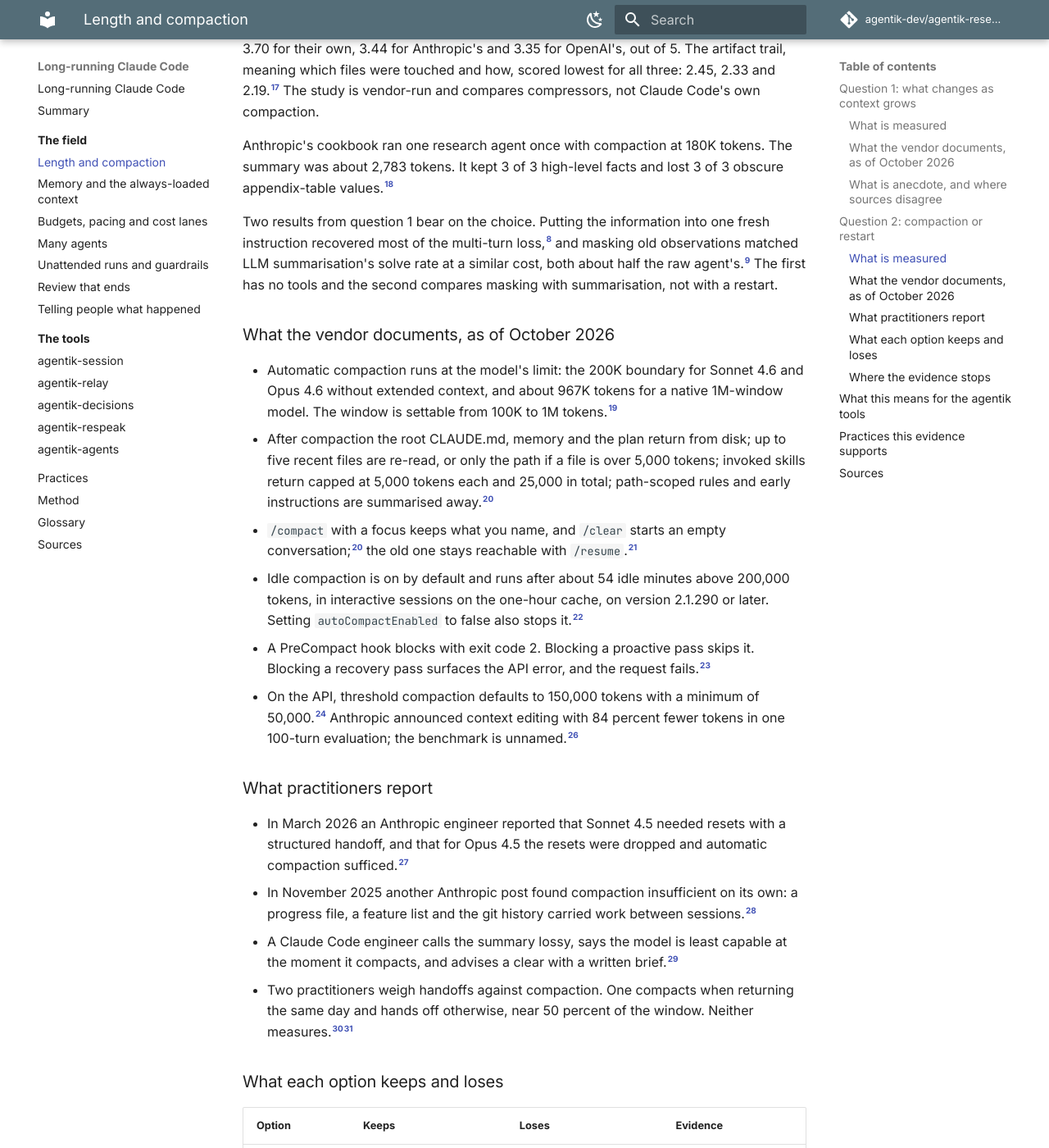
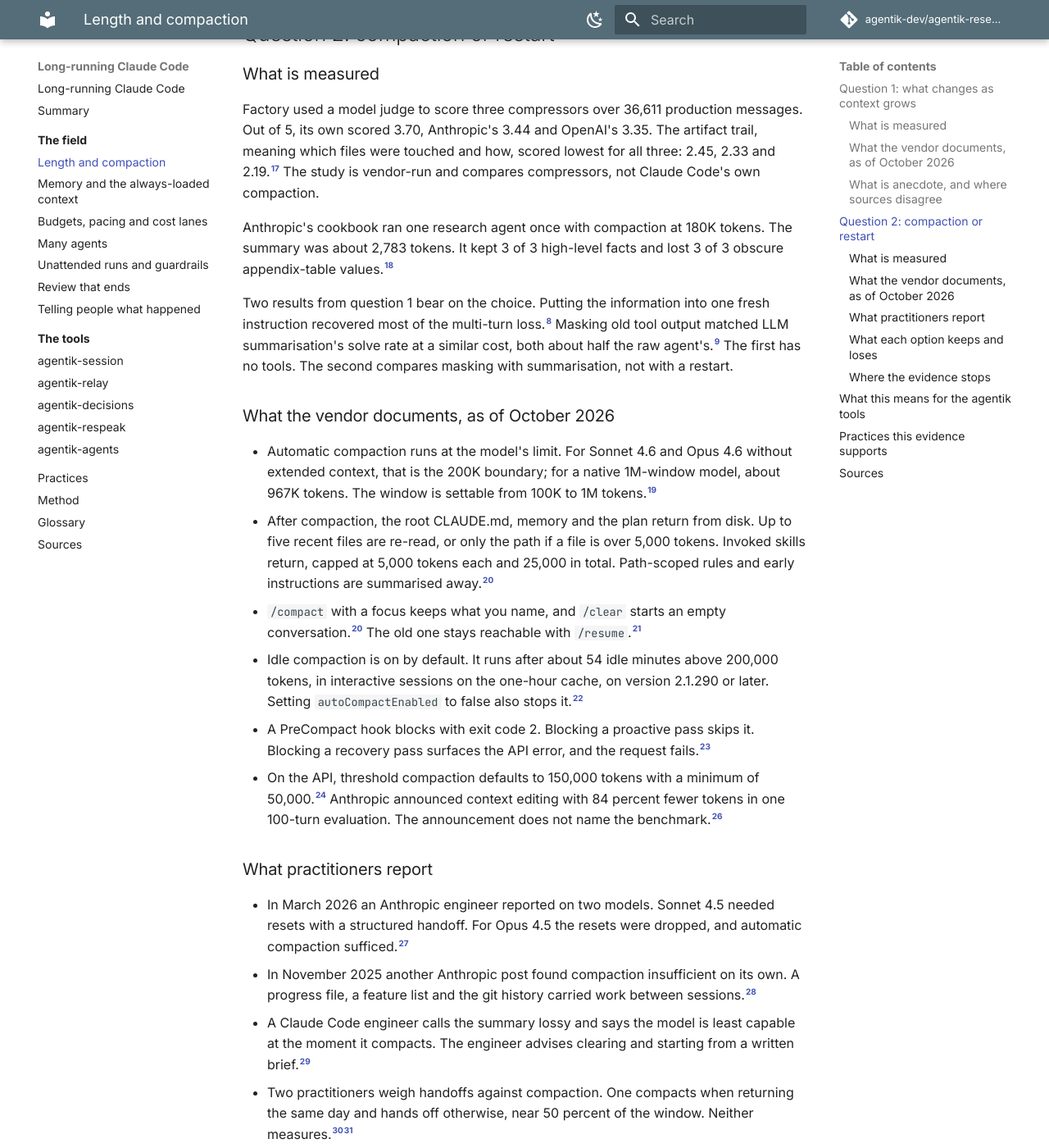
Before and after one commit to agentik-dev/agentik-research, an MkDocs documentation site: the page built from docs/field/length-and-compaction.md, in a window 1280 px wide and 1400 px high, scrolled down 2711 px. Shown: the whole window at 82% size. Built offline with MkDocs 1.6.1 and Material for MkDocs 9.7.7, drawn with Linux system fonts in a browser that asks for light colours; comment, search, counter and statistics services are not loaded; some of the changed text lies outside the part shown.

Commit message:
edit: summary, length-and-compaction and memory, respeak's editorial pass

```diff
--- a/docs/field/length-and-compaction.md
+++ b/docs/field/length-and-compaction.md
@@ -1,6 +1,8 @@
 # Length and compaction
 
-Two results decide how you run a long session. The longer the context, the worse the model does, even when the fact it needs is in the window. That is measured across models and tasks.[^levy][^du][^modarressi] Compaction keeps the gist and drops the specifics, and no study shows that a restart from a written handoff does better. Anthropic's own harness work moved state into files and git instead of trusting the summary.[^factory][^cookbook][^harnesses] This chapter answers research questions 1 and 2: how behaviour changes as context grows, and what compaction, summaries and a restart each keep and lose.
+Two results decide how you run a long session. First, the longer the context, the worse the model does, even when the fact it needs is in the window. Studies measure this across models and tasks.[^levy][^du][^modarressi] Second, compaction keeps the gist and drops the specifics. No study shows that a restart from a written handoff does better. Anthropic's own harness work moved state into files and git instead of trusting the summary.[^factory][^cookbook][^harnesses]
+
+This chapter answers research questions 1 and 2: how behaviour changes as context grows, and what compaction, summaries and a restart each keep and lose.
 
 ## Question 1: what changes as context grows
 
@@ -19,50 +21,54 @@ Two results decide how you run a long session. The longer the context, the worse
 | Lindenbauer et al., 2025[^masking] | Tool output in a coding agent's context | Tool output was about 84 percent of a turn's tokens; masking old output cut cost 50 percent or more in four of five setups; solve rate moved from -2.0 to +2.8 points in three and fell 4.0 in the fourth | SWE-agent, five configurations |
 | Gloaguen et al., 2026[^gloaguen] | Repository context files for coding agents | Resolution changed by -0.5 to -2 points, neither change significant, and cost rose 20 to 23 percent with an agent-generated file | Compares a file with none; does not vary file length |
 
-Three things stand out. Length hurts on its own, not only through retrieval failure.[^du] Instruction count hurts too, separately from token count, and the main failure is omission, not contradiction.[^ifscale] Most of a coding agent's context is tool output, and dropping the old output costs little or nothing in solve rate.[^masking]
+Length hurts on its own, not only through retrieval failure.[^du] Instruction count hurts too, separately from token count, and the main failure is omission, not contradiction.[^ifscale] Most of a coding agent's context is tool output, and dropping the old output costs little or nothing in solve rate.[^masking]
 
 ### What the vendor documents, as of October 2026
 
-Anthropic's documentation names the effect: accuracy and recall degrade as the token count grows, and it calls this context rot.[^ctxdoc] The same page gives the windows. A 1M-token window applies to Fable and Mythos models, Opus 4.6 and later, Sonnet 4.6 and later, and Haiku 5.5; Sonnet 4.5 and older have 200K.[^ctxdoc] Pricing is the same across the 1M window except for Haiku 5.5, where prompts over 100,000 tokens cost 0.50 and 2.50 dollars per million input and output tokens against 0.10 and 0.50; the base prices are 10 and 50 for Fable 5.1, 4 and 20 for Opus 5.5, and 2 and 10 for Sonnet 5.5.[^pricing] Claude Code defaults Fable, Sonnet 5 and later, Haiku 5.5 and Opus 4.7 and later to the 1M window, needs a `[1m]` suffix for Opus 4.6 and Sonnet 4.6, and compacts at about 967K tokens on a 1M model.[^modelconfig] Its best-practices page says performance degrades as the window fills, without a measurement, and its memory page says to keep CLAUDE.md under 200 lines.[^bestpractices][^memory]
+Anthropic's documentation names the effect context rot: accuracy and recall degrade as the token count grows.[^ctxdoc] The same page gives the windows. A 1M-token window applies to Fable and Mythos models, Opus 4.6 and later, Sonnet 4.6 and later, and Haiku 5.5. Sonnet 4.5 and older have 200K.[^ctxdoc]
+
+Pricing is the same across the 1M window except for Haiku 5.5. There, prompts over 100,000 tokens cost 0.50 and 2.50 dollars per million input and output tokens, against 0.10 and 0.50. The base prices are 10 and 50 for Fable 5.1, 4 and 20 for Opus 5.5, and 2 and 10 for Sonnet 5.5.[^pricing]
+
+Claude Code defaults Fable, Sonnet 5 and later, Haiku 5.5 and Opus 4.7 and later to the 1M window. Opus 4.6 and Sonnet 4.6 need a `[1m]` suffix. On a 1M model, Claude Code compacts at about 967K tokens.[^modelconfig] Its best-practices page says performance degrades as the window fills, and gives no measurement.[^bestpractices] Its memory page says to keep CLAUDE.md under 200 lines.[^memory]
 
 ### What is anecdote, and where sources disagree
 
-- The position effect is disputed by date. The 2023 models show a U-shape;[^liu] the 2025 models in the Chroma study showed no notable variation across eleven positions on a simple task.[^chroma] Neither tests a current Claude model.
-- The newest Claude models in the length studies are Opus 4 and Sonnet 4, from mid-2025. No independent measurement of a Claude 5.x model at length appears in the sources, and the October 2026 documentation still states context rot.[^ctxdoc]
-- A practitioner taxonomy of four failures (poisoning, distraction, confusion, clash) relays other studies; its observation about one model past 100K tokens is anecdotal by its own wording.[^breunig]
+- The position effect is disputed by date. The 2023 models showed a U-shape;[^liu] the 2025 models in the Chroma study showed no notable variation across eleven positions on a simple task.[^chroma] Neither tests a current Claude model.
+- The newest Claude models in the length studies are Opus 4 and Sonnet 4, from mid-2025. The sources hold no independent measurement of a Claude 5.x model at length. The October 2026 documentation still states context rot.[^ctxdoc]
+- A practitioner taxonomy of four failures (poisoning, distraction, confusion, clash) relays other studies. Its observation about one model past 100K tokens is anecdotal by its own wording.[^breunig]
 - Nothing in the sources measures degradation inside a Claude Code session as it fills. The studies use benchmarks, and the one coding-agent study measures cost rather than quality decay.[^masking]
 
 ## Question 2: compaction or restart
 
 ### What is measured
 
-Factory scored three compressors with a model judge over 36,611 production messages: 3.70 for their own, 3.44 for Anthropic's and 3.35 for OpenAI's, out of 5. The artifact trail, meaning which files were touched and how, scored lowest for all three: 2.45, 2.33 and 2.19.[^factory] The study is vendor-run and compares compressors, not Claude Code's own compaction.
+Factory used a model judge to score three compressors over 36,611 production messages. Out of 5, its own scored 3.70, Anthropic's 3.44 and OpenAI's 3.35. The artifact trail, meaning which files were touched and how, scored lowest for all three: 2.45, 2.33 and 2.19.[^factory] The study is vendor-run and compares compressors, not Claude Code's own compaction.
 
 Anthropic's cookbook ran one research agent once with compaction at 180K tokens. The summary was about 2,783 tokens. It kept 3 of 3 high-level facts and lost 3 of 3 obscure appendix-table values.[^cookbook]
 
-Two results from question 1 bear on the choice. Putting the information into one fresh instruction recovered most of the multi-turn loss,[^laban] and masking old observations matched LLM summarisation's solve rate at a similar cost, both about half the raw agent's.[^masking] The first has no tools and the second compares masking with summarisation, not with a restart.
+Two results from question 1 bear on the choice. Putting the information into one fresh instruction recovered most of the multi-turn loss.[^laban] Masking old tool output matched LLM summarisation's solve rate at a similar cost, both about half the raw agent's.[^masking] The first has no tools. The second compares masking with summarisation, not with a restart.
 
 ### What the vendor documents, as of October 2026
 
-- Automatic compaction runs at the model's limit: the 200K boundary for Sonnet 4.6 and Opus 4.6 without extended context, and about 967K tokens for a native 1M-window model. The window is settable from 100K to 1M tokens.[^thresholds]
-- After compaction the root CLAUDE.md, memory and the plan return from disk; up to five recent files are re-read, or only the path if a file is over 5,000 tokens; invoked skills return capped at 5,000 tokens each and 25,000 in total; path-scoped rules and early instructions are summarised away.[^ctxwindow]
-- `/compact` with a focus keeps what you name, and `/clear` starts an empty conversation;[^ctxwindow] the old one stays reachable with `/resume`.[^commands]
-- Idle compaction is on by default and runs after about 54 idle minutes above 200,000 tokens, in interactive sessions on the one-hour cache, on version 2.1.290 or later. Setting `autoCompactEnabled` to false also stops it.[^settings]
+- Automatic compaction runs at the model's limit. For Sonnet 4.6 and Opus 4.6 without extended context, that is the 200K boundary; for a native 1M-window model, about 967K tokens. The window is settable from 100K to 1M tokens.[^thresholds]
+- After compaction, the root CLAUDE.md, memory and the plan return from disk. Up to five recent files are re-read, or only the path if a file is over 5,000 tokens. Invoked skills return, capped at 5,000 tokens each and 25,000 in total. Path-scoped rules and early instructions are summarised away.[^ctxwindow]
+- `/compact` with a focus keeps what you name, and `/clear` starts an empty conversation.[^ctxwindow] The old one stays reachable with `/resume`.[^commands]
+- Idle compaction is on by default. It runs after about 54 idle minutes above 200,000 tokens, in interactive sessions on the one-hour cache, on version 2.1.290 or later. Setting `autoCompactEnabled` to false also stops it.[^settings]
 - A PreCompact hook blocks with exit code 2. Blocking a proactive pass skips it. Blocking a recovery pass surfaces the API error, and the request fails.[^precompact]
-- On the API, threshold compaction defaults to 150,000 tokens with a minimum of 50,000.[^apithreshold] Anthropic announced context editing with 84 percent fewer tokens in one 100-turn evaluation; the benchmark is unnamed.[^ctxmgmt]
+- On the API, threshold compaction defaults to 150,000 tokens with a minimum of 50,000.[^apithreshold] Anthropic announced context editing with 84 percent fewer tokens in one 100-turn evaluation. The announcement does not name the benchmark.[^ctxmgmt]
 
 ### What practitioners report
 
-- In March 2026 an Anthropic engineer reported that Sonnet 4.5 needed resets with a structured handoff, and that for Opus 4.5 the resets were dropped and automatic compaction sufficed.[^harnessdesign]
-- In November 2025 another Anthropic post found compaction insufficient on its own: a progress file, a feature list and the git history carried work between sessions.[^harnesses]
-- A Claude Code engineer calls the summary lossy, says the model is least capable at the moment it compacts, and advises a clear with a written brief.[^sessionmgmt]
+- In March 2026 an Anthropic engineer reported on two models. Sonnet 4.5 needed resets with a structured handoff. For Opus 4.5 the resets were dropped, and automatic compaction sufficed.[^harnessdesign]
+- In November 2025 another Anthropic post found compaction insufficient on its own. A progress file, a feature list and the git history carried work between sessions.[^harnesses]
+- A Claude Code engineer calls the summary lossy and says the model is least capable at the moment it compacts. The engineer advises clearing and starting from a written brief.[^sessionmgmt]
 - Two practitioners weigh handoffs against compaction. One compacts when returning the same day and hands off otherwise, near 50 percent of the window. Neither measures.[^kaiser][^khorana]
 
 ### What each option keeps and loses
 
 | Option | Keeps | Loses | Evidence |
 |---|---|---|---|
-| Auto-compaction | The re-injected CLAUDE.md, memory and plan; five files; a summary | Early instructions, exact values, the artifact trail | Documented;[^ctxwindow] measured on other compressors[^factory] |
+| Automatic compaction | The re-injected CLAUDE.md, memory and plan; five files; a summary | Early instructions, exact values, the artifact trail | Documented;[^ctxwindow] measured on other compressors[^factory] |
 | Manual `/compact` with a focus | The same, plus what the focus names | The same classes; that a focus loses less is conjecture | Documented;[^ctxwindow] reported[^sessionmgmt] |
 | A summary the agent writes | State, next steps, learnings | Images and documents in range;[^apiondemand] obscure values | Documented;[^apithreshold] measured once[^cookbook] |
 | A restart from a handoff file | Only what the file and the repository hold; a clean window | The reasoning behind decisions; that it beats compaction is conjecture | Reported;[^kaiser] a lab result with no tools[^laban] |
@@ -75,9 +81,11 @@ Two results from question 1 bear on the choice. Putting the information into one
 
 ## What this means for the agentik tools
 
-agentik-session rests on the premise that a fresh context per sitting beats a long one. The direction has support: a consolidated single message recovered most of the multi-turn loss,[^laban] and Claude Code's own advice is a clean session over accumulated corrections.[^bestpractices] The strength is unmeasured, and the same page says to let context accumulate sometimes. The repo records the rule as an owner's ruling, not a finding.[^packets] Its profile table lists opus, sonnet and haiku at 200,000 tokens and gives 1M only to fable, mythos and `opus[1m]`;[^profiles] the October 2026 documentation gives 1M to Opus 5.5, Sonnet 5.5 and Haiku 5.5, so the table is stale or cautious.[^ctxdoc][^modelconfig]
+agentik-session rests on the premise that a fresh context per sitting beats a long one. The direction has support. A consolidated single message recovered most of the multi-turn loss,[^laban] and Claude Code's own advice prefers a clean session to accumulated corrections.[^bestpractices] The size of the gain is unmeasured, and the same page says to let context accumulate sometimes. The repo records the rule as an owner's ruling, not a finding.[^packets]
 
-agentik-decisions caps its ledger at 25 entries in force and gives no reason for the number.[^d17] Adherence does fall as instruction count grows,[^ifscale] and the docs say longer CLAUDE.md files reduce adherence,[^memory] but no source gives the number 25, and the cap counts entries rather than bytes.[^d17]
+agentik-session's profile table lists opus, sonnet and haiku at 200,000 tokens and gives 1M only to fable, mythos and `opus[1m]`.[^profiles] The October 2026 documentation gives 1M to Opus 5.5, Sonnet 5.5 and Haiku 5.5, so the table is stale or cautious.[^ctxdoc][^modelconfig]
+
+agentik-decisions caps its ledger at 25 entries in force and gives no reason for the number.[^d17] Adherence does fall as instruction count grows,[^ifscale] and the docs say longer CLAUDE.md files reduce adherence.[^memory] But no source gives the number 25, and the cap counts entries, not bytes.[^d17]
 
 ## Practices this evidence supports
 
```
Also changed, not shown: docs/field/memory.md (+21 -17 lines), docs/summary.md (+18 -18 lines).
